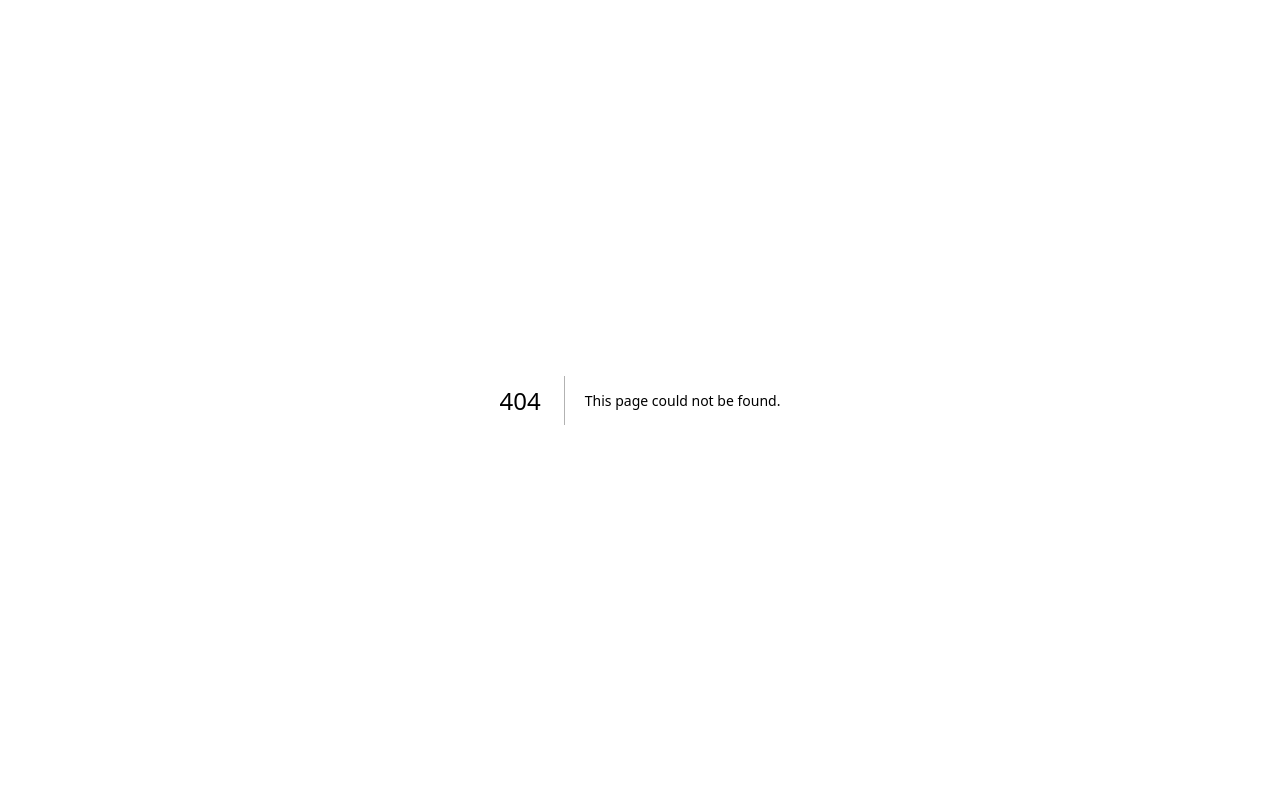
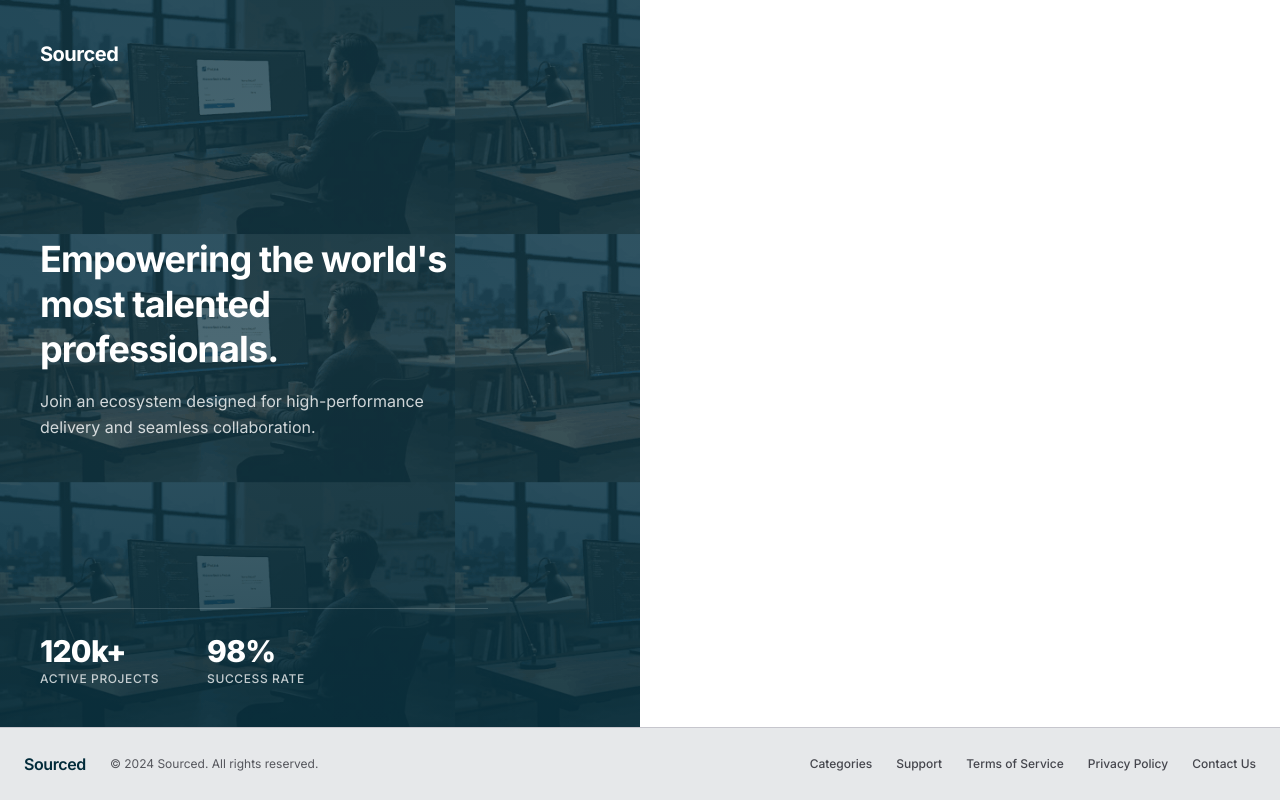
Before and after one commit to Piyush-20045/sourced, a Next.js app: page /signup in a window 1280 px wide. Before the commit this address had no page. Built offline with nearby package versions, Linux system fonts and the light colour scheme.

Commit message:
feat: add sign up page

```diff
--- /dev/null
+++ b/src/app/signup/page.tsx
@@ -0,0 +1,22 @@
+import LoginHero from "@/app/login/_components/login-hero";
+import LoginFooter from "@/app/login/_components/login-footer";
+
+export const metadata = {
+  title: "Create an Account - Sourced",
+  description:
+    "Create an account to join the world's premier freelance network.",
+};
+
+export default function SignupPage() {
+  return (
+    <div className="flex min-h-screen flex-col bg-white">
+      {/* Main layout grid: Hero visual on the left, Form on the right */}
+      <main className="grid flex-1 lg:grid-cols-2">
+        <LoginHero />
+      </main>
+
+      {/* Shared Auth Footer */}
+      <LoginFooter />
+    </div>
+  );
+}
```
